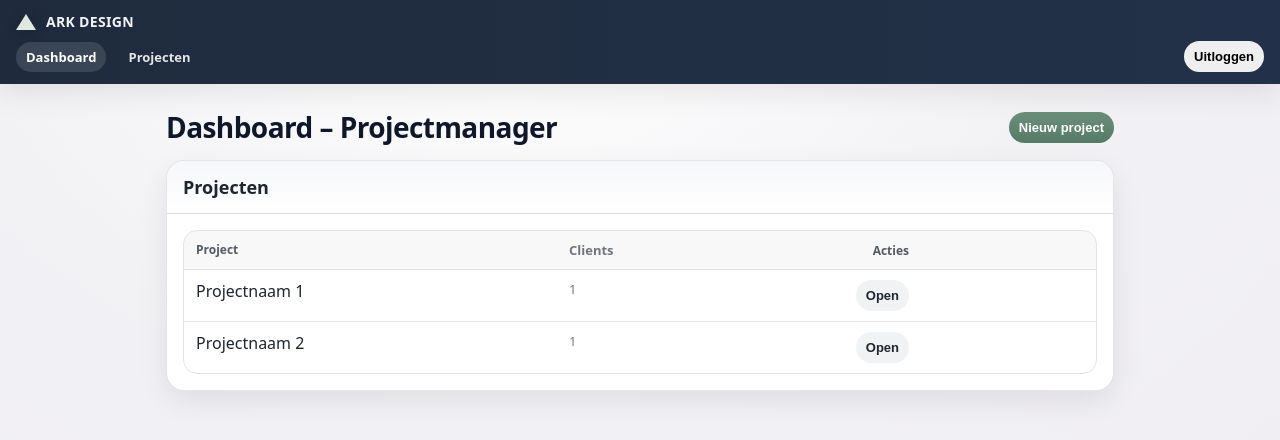
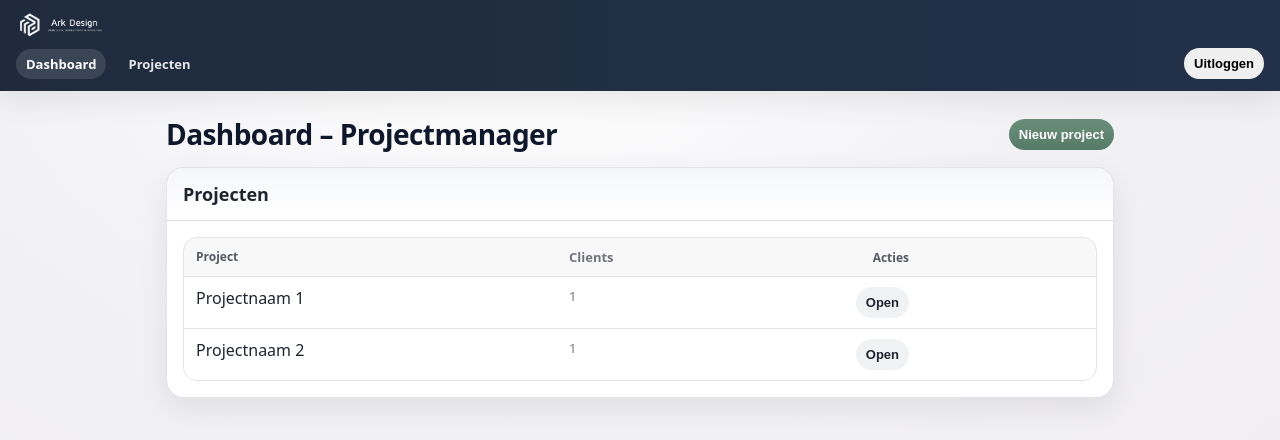
Before and after one commit to Bslagboom/Ark-Client-Portal_examen, a React (Vite) app: page /login in a window 1280 px wide. Both pictures are taken after a click on the button "Inloggen". Shown: the top 440 px of the page. Built offline with nearby package versions, Linux system fonts and the light colour scheme.

Commit message:
portal done!.

```diff
--- a/src/components/Topbar.jsx
+++ b/src/components/Topbar.jsx
@@ -1,6 +1,8 @@
 import React from "react";
 import { NavLink, useNavigate } from "react-router-dom";
 import { getUser, logout } from "../auth/authService.js";
+import logo from "../images/arkdesign-logo-horizontaal-white.png";
+
 
 export default function Topbar() {
   const user = getUser();
@@ -14,8 +16,10 @@ export default function Topbar() {
   return (
     <header className="topbar">
       <div className="brand">
-        <div className="logoTri" />
-        <div className="brandText">ARK DESIGN</div>
+        <img src={logo} alt="Ark Design" className="topbarLogo" />
+      </div>
+      <div className="brand">
+
       </div>
 
       <nav className="nav">
--- a/src/styles/global.css
+++ b/src/styles/global.css
@@ -346,3 +346,9 @@ a{ color: inherit; text-decoration: none; }
   width: auto;
   display: block;
 }
+
+.topbarLogo{
+  height: 26px;
+  width: auto;
+  display: block;
+}
```
